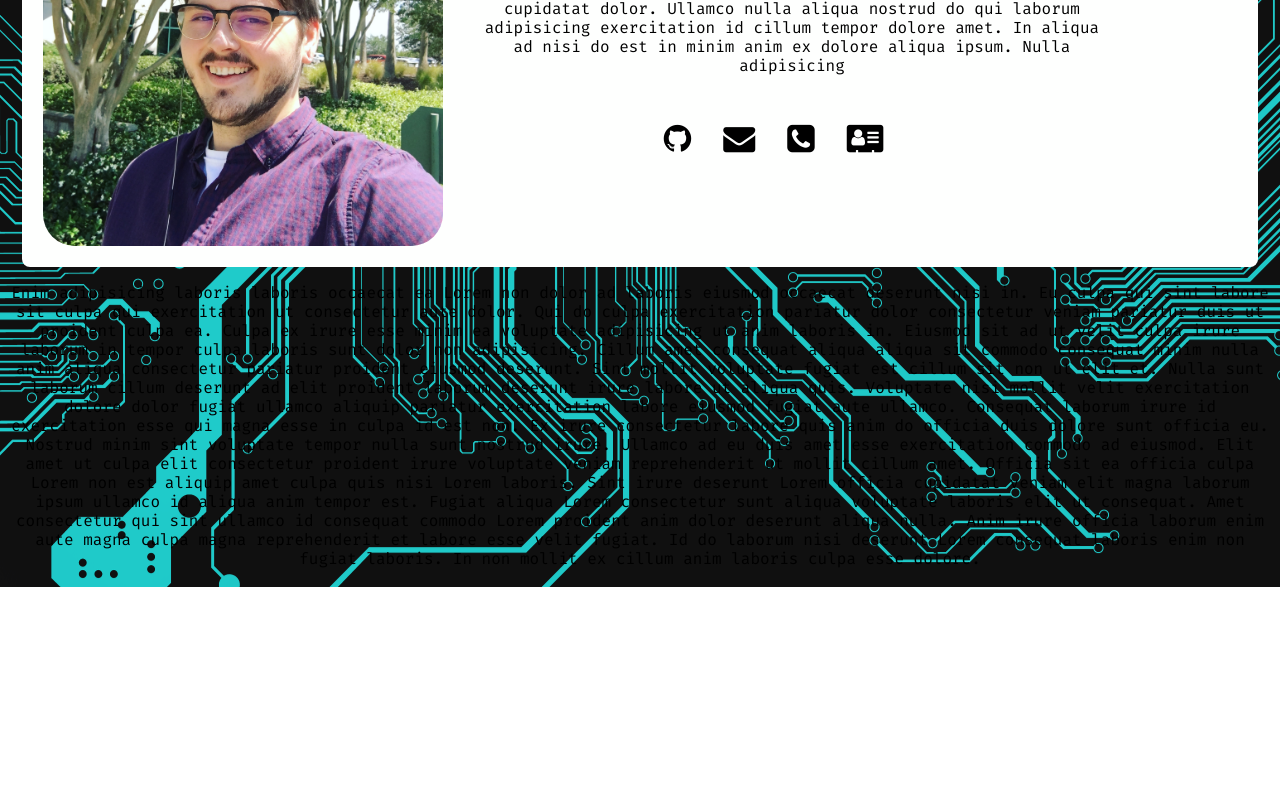
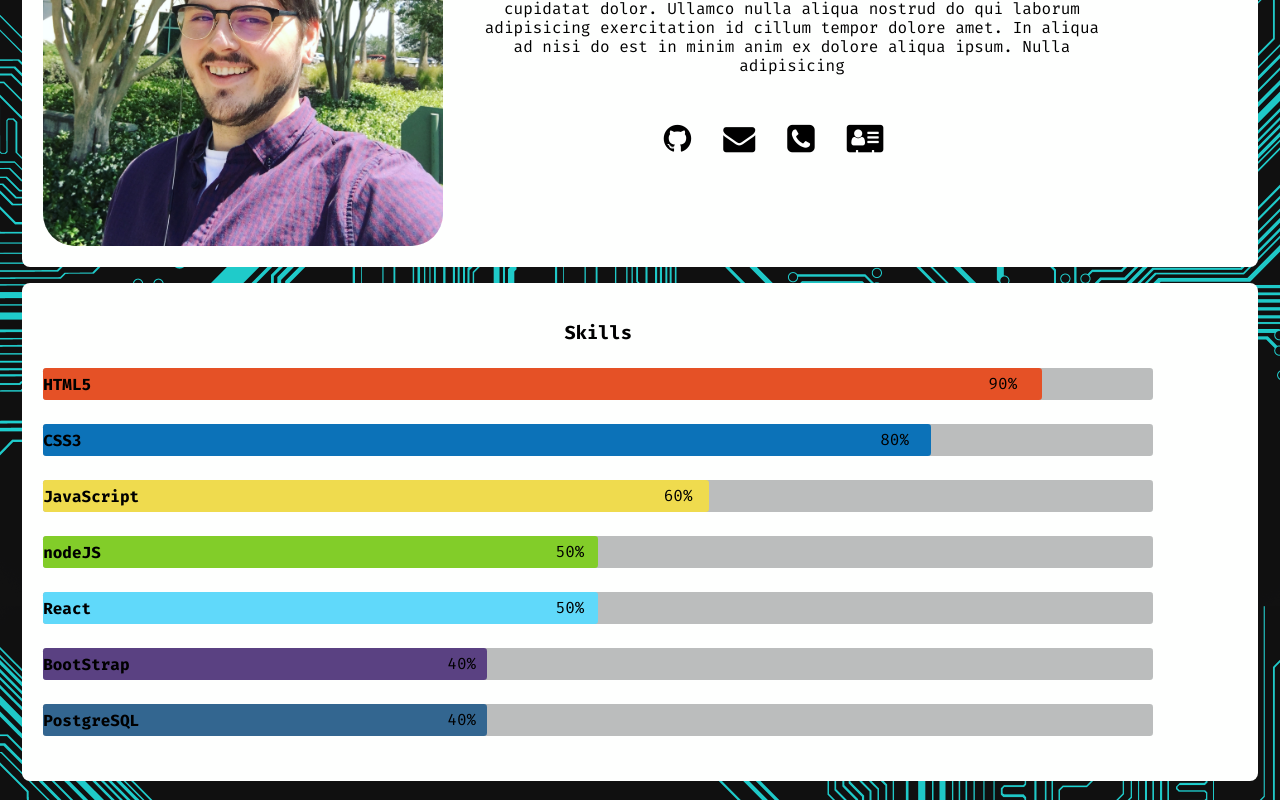
Before and after one commit to LinnJS/portfolio-react-app, a React (Create React App) app: page / in a window 1280 px wide. Shown: the part 994-1794 px from the top of the page. Before the commit the page ends 1581 px from the top, so only its background shows below. Built offline with nearby package versions, Linux system fonts and the light colour scheme.

Commit message:
Added Skills component

```diff
--- a/src/components/App/App.js
+++ b/src/components/App/App.js
@@ -2,8 +2,9 @@ import React, { Component } from 'react'
 import ReactDOM from 'react-dom'
 import { BrowserRouter, Route, Switch } from 'react-router-dom'
 import './App.css'
-import Layout from '../Layout/Layout.js'
-import Dev from '../Developer/Dev.js'
+import Layout from '../Layout/Layout'
+import Dev from '../Developer/Dev'
+import Skills from '../Skills/Skills'
 
 class App extends Component {
   render() {
@@ -11,26 +12,7 @@ class App extends Component {
       <div className="App">
         <Layout>
           <Dev />
-          <p>
-            Enim adipisicing laboris laboris occaecat ea Lorem non dolor ad laboris eiusmod occaecat deserunt nisi in.
-            Eu culpa qui sint labore sit culpa qui exercitation ut consectetur aute dolor. Qui do culpa exercitation
-            pariatur dolor consectetur veniam pariatur duis ut proident culpa ea. Culpa ex irure esse minim ea voluptate
-            adipisicing ut anim laboris in. Eiusmod sit ad ut velit culpa irure laborum in tempor culpa laboris sunt
-            dolor non adipisicing. Cillum amet consequat aliqua aliqua sit commodo consequat minim nulla anim aliqua
-            consectetur pariatur proident eiusmod deserunt. Sint mollit voluptate fugiat est cillum sit non ut elit et.
-            Nulla sunt laborum cillum deserunt ad elit proident laborum deserunt irure labore ut aliqua quis. Voluptate
-            nisi mollit velit exercitation dolore dolor fugiat ullamco aliquip pariatur exercitation labore eiusmod
-            fugiat aute ullamco. Consequat laborum irure id exercitation esse qui magna esse in culpa id est non. Ex
-            irure consectetur labore quis anim do officia duis dolore sunt officia eu. Nostrud minim sint voluptate
-            tempor nulla sunt nostrud irure. Ullamco ad eu duis amet esse exercitation commodo ad eiusmod. Elit amet ut
-            culpa elit consectetur proident irure voluptate veniam reprehenderit ut mollit cillum amet. Officia sit ea
-            officia culpa Lorem non est aliquip amet culpa quis nisi Lorem laboris. Sint irure deserunt Lorem officia
-            cupidatat veniam elit magna laborum ipsum ullamco id aliqua anim tempor est. Fugiat aliqua Lorem consectetur
-            sunt aliqua voluptate laboris elit ut consequat. Amet consectetur qui sint ullamco id consequat commodo
-            Lorem proident anim dolor deserunt aliqua nulla. Anim irure officia laborum enim aute magna culpa magna
-            reprehenderit et labore esse velit fugiat. Id do laborum nisi deserunt Lorem consequat laboris enim non
-            fugiat laboris. In non mollit ex cillum anim laboris culpa esse dolore.
-          </p>
+          <Skills />
         </Layout>
       </div>
     )
--- a/src/components/Developer/Dev.js
+++ b/src/components/Developer/Dev.js
@@ -1,5 +1,4 @@
 import React, { Component } from 'react'
-import ReactDOM from 'react-dom'
 import './Dev.css'
 import headshot from '../assets/headshot.jpg'
 
--- /dev/null
+++ b/src/components/Skills/Skills.css
@@ -0,0 +1,74 @@
+.skills {
+  width: 93%;
+}
+
+.skillsWrapper {
+  margin: 1;
+  background-color: #fefffe;
+  display: flex;
+  align-items: center;
+  padding: 1em;
+  border-radius: .5em;
+  margin: 1em 1em;
+}
+
+/*Skill Bars*/
+
+.bar {
+  background-color: #bbbdbd;
+  width: 100%;
+  height: 2em;
+  margin: 1.5em 0;
+  border-radius: .2em;
+}
+
+.innerBar {
+  display: flex;
+  align-items: center;
+  justify-content: space-between;
+  height: 100%;
+  position: relative;
+  border-radius: .2em;
+}
+
+.innerBar:after {
+  position: absolute;
+  right: 2.5%;
+  content: attr(data-percent);
+  line-height: 2em;
+}
+
+.html {
+  background-color: #e55126;
+  width: 90%;
+}
+
+.css {
+  background-color: #0c72b8;
+  width: 80%;
+}
+
+.js {
+  background-color: #efdb4e;
+  width: 60%;
+}
+
+.node {
+  background-color: #82cd29;
+  width: 50%;
+}
+
+.react {
+  background-color: #60d9fa;
+  width: 50%;
+}
+
+.bootstrap {
+  background-color: #5a4182;
+  width: 40%;
+}
+
+.postgres {
+  background-color: #336690;
+  width: 40%;
+}
--- /dev/null
+++ b/src/components/Skills/Skills.js
@@ -0,0 +1,58 @@
+import React, { Component } from 'react'
+import './Skills.css'
+
+class Skills extends Component {
+  render() {
+    return (
+      <div className="card">
+        <div className="skills">
+          <h3>Skills</h3>
+
+          <div className="bar">
+            <div className="innerBar html" data-percent="90%">
+              <h4>HTML5</h4>
+            </div>
+          </div>
+
+          <div className="bar">
+            <div className="innerBar css" data-percent="80%">
+              <h4>CSS3</h4>
+            </div>
+          </div>
+
+          <div className="bar">
+            <div className="innerBar js" data-percent="60%">
+              <h4>JavaScript</h4>
+            </div>
+          </div>
+
+          <div className="bar">
+            <div className="innerBar node" data-percent="50%">
+              <h4>nodeJS</h4>
+            </div>
+          </div>
+
+          <div className="bar">
+            <div className="innerBar react" data-percent="50%">
+              <h4>React</h4>
+            </div>
+          </div>
+
+          <div className="bar">
+            <div className="innerBar bootstrap" data-percent="40%">
+              <h4>BootStrap</h4>
+            </div>
+          </div>
+
+          <div className="bar">
+            <div className="innerBar postgres" data-percent="40%">
+              <h4>PostgreSQL</h4>
+            </div>
+          </div>
+        </div>
+      </div>
+    )
+  }
+}
+
+export default Skills
--- a/src/index.css
+++ b/src/index.css
@@ -10,3 +10,42 @@ body {
   padding: 0;
   font-family: sans-serif;
 }
+
+@media screen and (max-width: 959px) {
+  h1,
+  h2 {
+    margin: 0;
+  }
+
+  .navbar {
+    justify-content: flex-end;
+  }
+
+  .card {
+    margin: 1;
+    text-align: center;
+  }
+
+  #wrapper {
+    flex-direction: column;
+  }
+  .landingWrapper {
+    height: 95vh;
+  }
+  .projects {
+    display: flex;
+    flex-direction: row;
+    align-items: center;
+  }
+  #headshot {
+    margin: 0;
+  }
+  #devWrapper {
+    display: block;
+  }
+
+  #headshot {
+    height: 20em;
+    width: 20em;
+  }
+}
```
